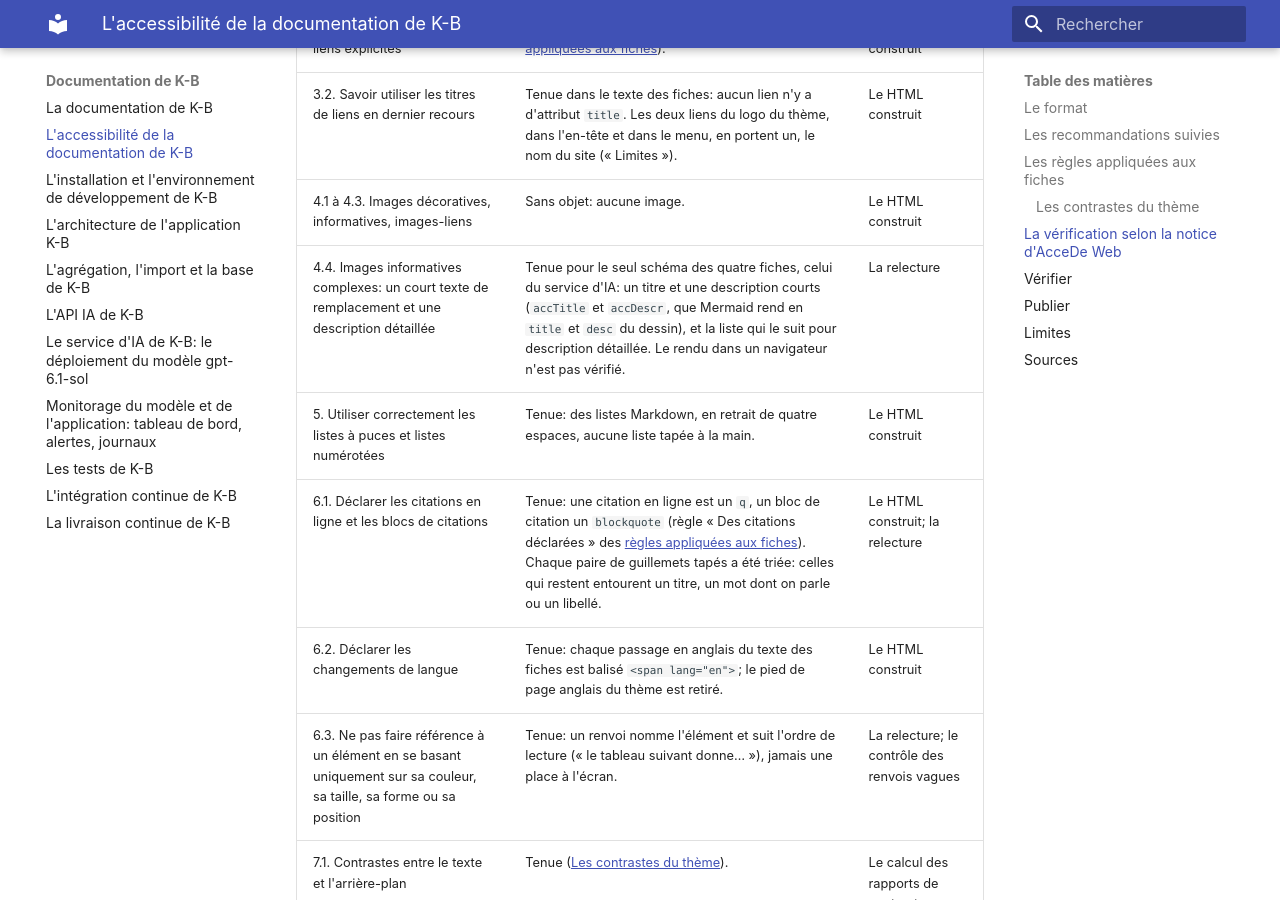
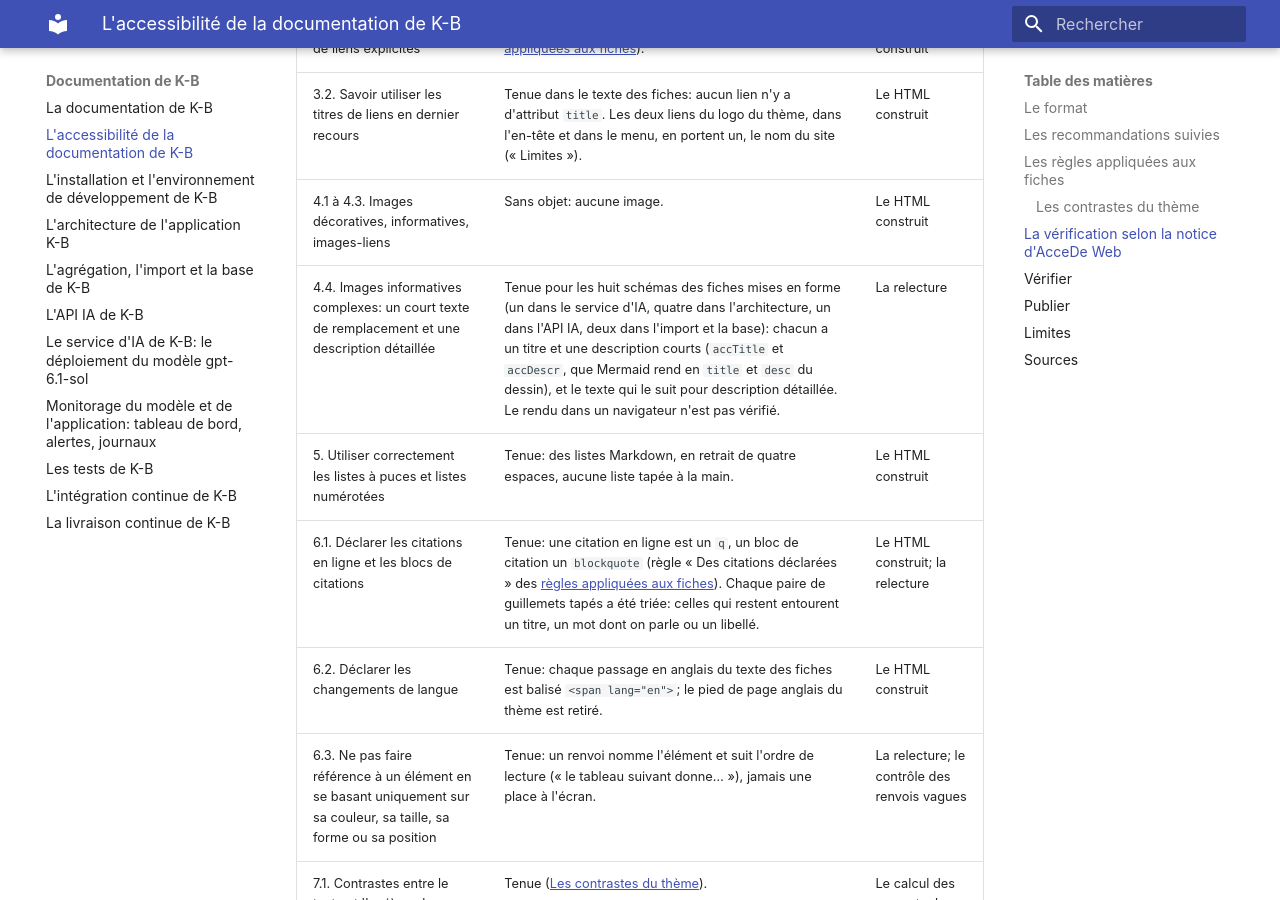
Before and after one commit to SabineLaurent/K-B, an MkDocs documentation site: the page built from documentation/accessibilite_pour_docu.md, in a window 1280 px wide and 900 px high, scrolled down 4031 px. Built offline with MkDocs 1.6.1 and Material for MkDocs 9.7.7, drawn with Linux system fonts in a browser that asks for light colours; plug-ins that fetch from the network failed and are left out.

Commit message:
docs: count the eight diagrams of the formatted sheets in the accessibility sheet (issue 167)

```diff
--- a/documentation/accessibilite_pour_docu.md
+++ b/documentation/accessibilite_pour_docu.md
@@ -94,7 +94,7 @@ règle de la notice, son résultat, et comment il a été vérifié.
 | 3.1. Rédiger des intitulés de liens explicites | Tenue (règle « Des liens explicites » des [règles appliquées aux fiches](#les-regles-appliquees-aux-fiches)). | Le HTML construit |
 | 3.2. Savoir utiliser les titres de liens en dernier recours | Tenue dans le texte des fiches: aucun lien n'y a d'attribut `title`. Les deux liens du logo du thème, dans l'en-tête et dans le menu, en portent un, le nom du site (« Limites »). | Le HTML construit |
 | 4.1 à 4.3. Images décoratives, informatives, images-liens | Sans objet: aucune image. | Le HTML construit |
-| 4.4. Images informatives complexes: un court texte de remplacement et une description détaillée | Tenue pour le seul schéma des quatre fiches, celui du service d'IA: un titre et une description courts (`accTitle` et `accDescr`, que Mermaid rend en `title` et `desc` du dessin), et la liste qui le suit pour description détaillée. Le rendu dans un navigateur n'est pas vérifié. | La relecture |
+| 4.4. Images informatives complexes: un court texte de remplacement et une description détaillée | Tenue pour les huit schémas des fiches mises en forme (un dans le service d'IA, quatre dans l'architecture, un dans l'API IA, deux dans l'import et la base): chacun a un titre et une description courts (`accTitle` et `accDescr`, que Mermaid rend en `title` et `desc` du dessin), et le texte qui le suit pour description détaillée. Le rendu dans un navigateur n'est pas vérifié. | La relecture |
 | 5. Utiliser correctement les listes à puces et listes numérotées | Tenue: des listes Markdown, en retrait de quatre espaces, aucune liste tapée à la main. | Le HTML construit |
 | 6.1. Déclarer les citations en ligne et les blocs de citations | Tenue: une citation en ligne est un `q`, un bloc de citation un `blockquote` (règle « Des citations déclarées » des [règles appliquées aux fiches](#les-regles-appliquees-aux-fiches)). Chaque paire de guillemets tapés a été triée: celles qui restent entourent un titre, un mot dont on parle ou un libellé. | Le HTML construit; la relecture |
 | 6.2. Déclarer les changements de langue | Tenue: chaque passage en anglais du texte des fiches est balisé `<span lang="en">`; le pied de page anglais du thème est retiré. | Le HTML construit |
```
